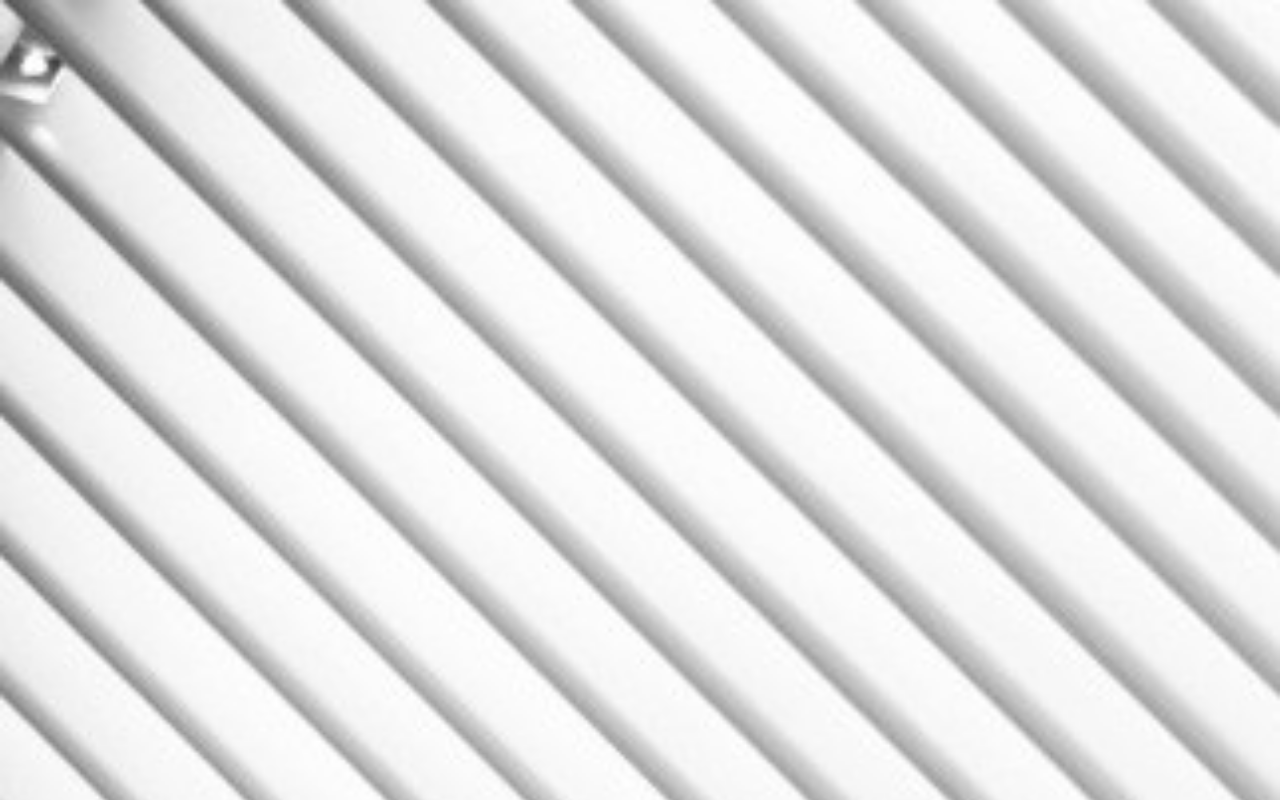
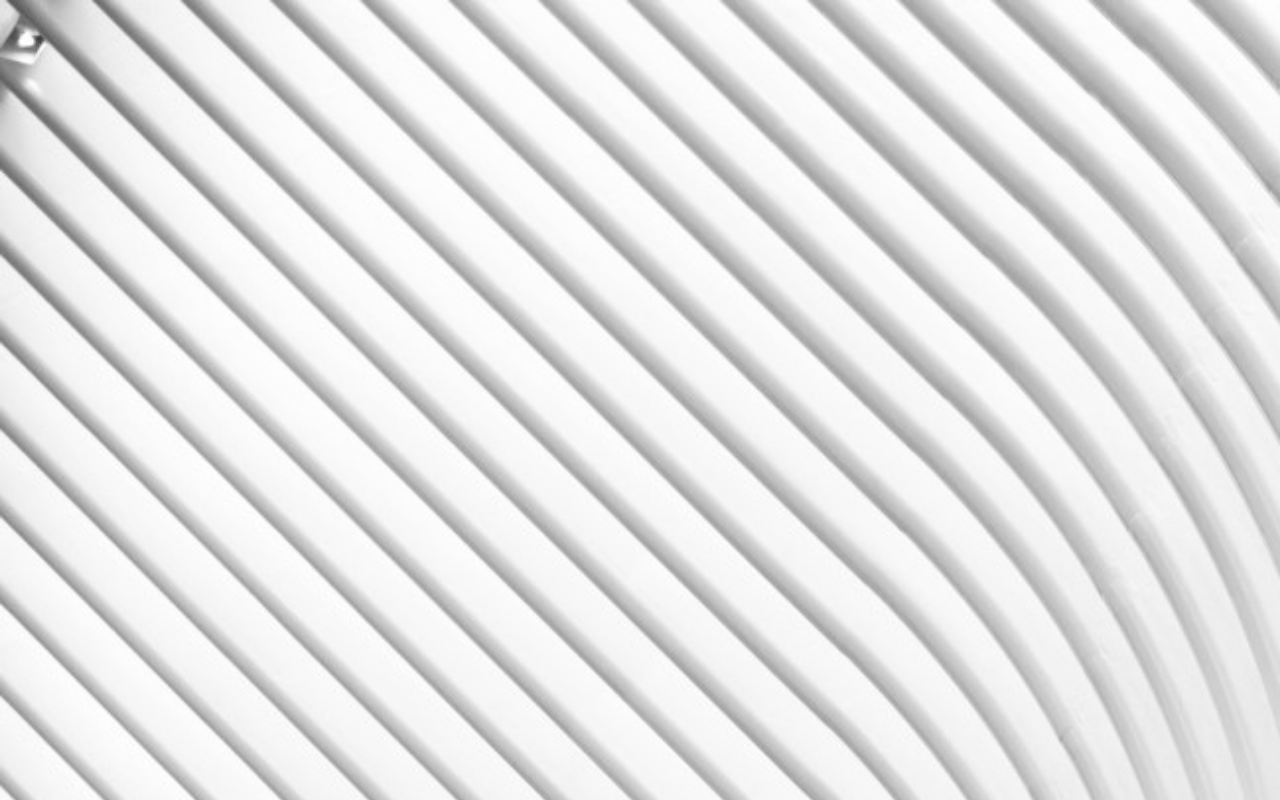
Before and after one commit to igordevpro185/projeto-devlink, a plain HTML site: page index.html in a window 1280 px wide. Drawn offline with Linux system fonts and the light colour scheme.

Commit message:
criação de link para css

```diff
--- a/index.html
+++ b/index.html
@@ -1,8 +1,12 @@
 <!DOCTYPE html>
-<html lang="en">
+
+<html lang="BR">
 <head>
+
     <meta charset="UTF-8">
+
     <meta name="viewport" content="width=device-width, initial-scale=1.0">
+
     <title>Projeto-DEV-link</title>
 
     <link rel="stylesheet" href="main.css">
--- a/main.css
+++ b/main.css
@@ -21,14 +21,14 @@ todo o comportamento da folha de estilos dependendo da classe selecionada.
 
 :root{
 
-    --bg-color-url: url(./assets/bg-dark-mode-mobile.jpg);
+    --bg-color-url: url(./assets/bg-dark-mode-mobile.png);
     --text-color: white;
 
 }
 
 .light{
 
-    --bg-color-url: url(./assets/bg-light-mode-mobile.jpg);
+    --bg-color-url: url(./assets/bg-light-mode-mobile.png);
     --text-color: white;
 
 }
@@ -36,5 +36,10 @@ todo o comportamento da folha de estilos dependendo da classe selecionada.
 body{
 
     background: var(--bg-color-url) no-repeat top center/cover;
-    height: 100%;
+
+    /*este comando serve para ajustar a altura de acordo com as medidas
+    de largura e altura da tela asssim nunca ficara sobrando tela em
+    branco*/
+
+    height: 100vh;
 }
```
